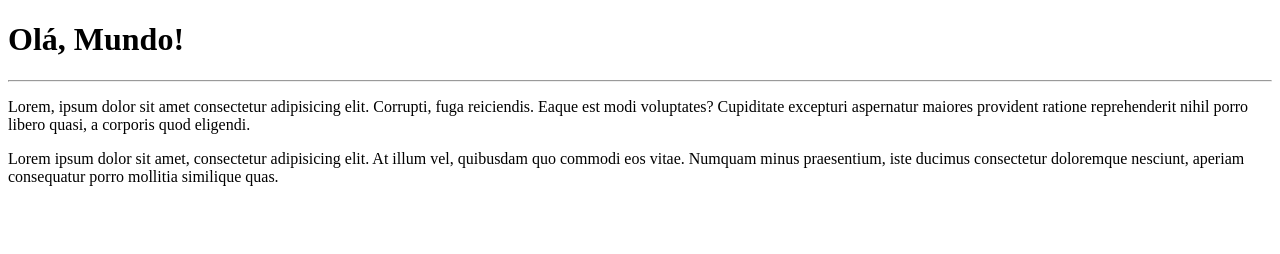
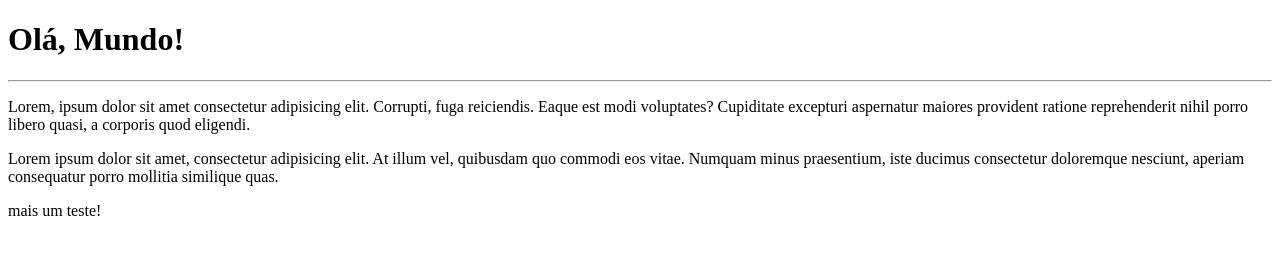
Before and after one commit to DeveloperGabriel0/Ola-mundo, a plain HTML site: page site-exemplo/index.html in a window 1280 px wide. Drawn offline with Linux system fonts and the light colour scheme.

Commit message:
fiz outra mudança no parágrafo

```diff
--- a/site-exemplo/index.html
+++ b/site-exemplo/index.html
@@ -11,5 +11,8 @@
     <hr>
     <p>Lorem, ipsum dolor sit amet consectetur adipisicing elit. Corrupti, fuga reiciendis. Eaque est modi voluptates? Cupiditate excepturi aspernatur maiores provident ratione reprehenderit nihil porro libero quasi, a corporis quod eligendi.</p>
     <p>Lorem ipsum dolor sit amet, consectetur adipisicing elit. At illum vel, quibusdam quo commodi eos vitae. Numquam minus praesentium, iste ducimus consectetur doloremque nesciunt, aperiam consequatur porro mollitia similique quas.</p>
+    <p>
+        mais um teste!
+    </p>
 </body>
 </html>
```
